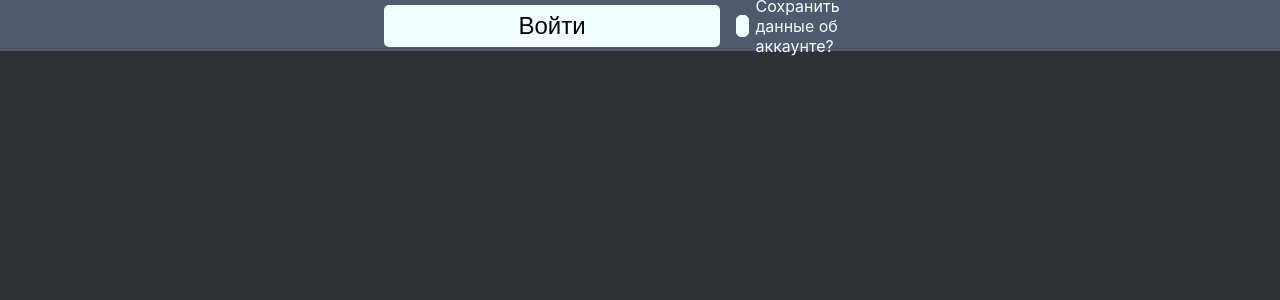
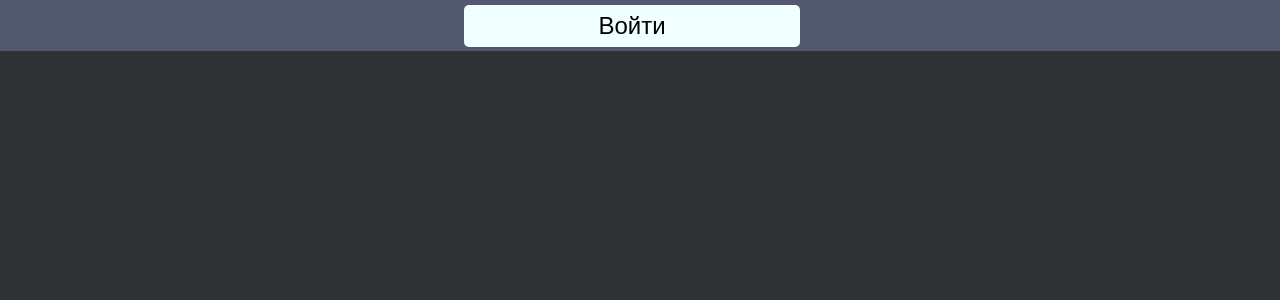
Before and after one commit to Huzzky/chat-global, a React (Create React App) app: page / in a window 1280 px wide. Shown: the top 300 px of the page. Built offline with nearby package versions, Linux system fonts and the light colour scheme.

Commit message:
delete storage and save account

```diff
--- a/src/App.tsx
+++ b/src/App.tsx
@@ -2,6 +2,7 @@ import styles from './App.module.scss'
 import UserPanelOrAuth from './components/UserPanelOrAuth/UserPanelOrAuth'
 import { configConnect2Firebase } from './config'
 import firebase from 'firebase/app'
+import ChatPage from './components/chat/ChatPage'
 
 firebase.initializeApp(configConnect2Firebase)
 
@@ -9,6 +10,7 @@ const App = (): JSX.Element => {
   return (
     <div className={styles.App}>
       <UserPanelOrAuth />
+      <ChatPage />
     </div>
   )
 }
--- a/src/api/connectToGoogle.ts
+++ b/src/api/connectToGoogle.ts
@@ -10,7 +10,7 @@ const connectToGoogle = (dispatch: Function) => {
     .signInWithPopup(provider)
     .then((result: any) => {
       const profile = result.additionalUserInfo.profile
-      void constAuthUserActions.authSuccess(dispatch, profile, false)
+      void constAuthUserActions.authSuccess(dispatch, profile)
     })
     .catch((_) => {
       void console.log('error')
--- a/src/components/UserPanelOrAuth/SignIn/CheckboxForChoiceSaveAccountInStorage.tsx
+++ /dev/null
@@ -1,38 +0,0 @@
-import { memo } from 'react'
-import { useDispatch } from 'react-redux'
-import { AUTH_USER_SAVE_DATA_ACCOUNT_IN_STORAGE } from '../../../const'
-
-const CheckboxForChoiceSaveAccountInStorage = ({
-  className,
-}: {
-  className: { readonly [key: string]: string }
-}) => {
-  const dispatch = useDispatch()
-  const dispatchValueCheckboxToStore = (value: boolean) => {
-    dispatch({
-      type: AUTH_USER_SAVE_DATA_ACCOUNT_IN_STORAGE,
-      choiceSaveInStorage: value,
-    })
-  }
-  return (
-    <div className={className.userPanel__checkboxContainer}>
-      <input
-        className={className.userPanel__checkboxField}
-        type="checkbox"
-        id="checkboxSaveCookiesAccount"
-        onChange={(e) => {
-          dispatchValueCheckboxToStore(e.currentTarget.checked)
-        }}
-      ></input>
-      <label
-        htmlFor="checkboxSaveCookiesAccount"
-        className={className.userPanel__checkboxContainer__label}
-      ></label>
-      <label htmlFor="checkboxSaveCookiesAccount">
-        Сохранить данные об аккаунте?
-      </label>
-    </div>
-  )
-}
-
-export default memo(CheckboxForChoiceSaveAccountInStorage)
--- a/src/components/UserPanelOrAuth/SignIn/SignInContainter.tsx
+++ b/src/components/UserPanelOrAuth/SignIn/SignInContainter.tsx
@@ -1,5 +1,4 @@
 import { memo } from 'react'
-import CheckboxForChoiceSaveAccountInCookies from './CheckboxForChoiceSaveAccountInStorage'
 import { InputBtnToAccount } from './InputBtnToAccount'
 
 const SignInContainter = ({
@@ -10,7 +9,6 @@ const SignInContainter = ({
   return (
     <div className={styles.userPanel__containerSignIn}>
       <InputBtnToAccount className={styles} />
-      <CheckboxForChoiceSaveAccountInCookies className={styles} />
     </div>
   )
 }
--- /dev/null
+++ b/src/components/chat/ChatPage.tsx
@@ -0,0 +1,7 @@
+import { memo } from 'react'
+
+const ChatPage = () => {
+  return <div></div>
+}
+
+export default memo(ChatPage)
--- a/src/store/actions/constAuthUserActions.ts
+++ b/src/store/actions/constAuthUserActions.ts
@@ -11,11 +11,7 @@ const constAuthUserActions = {
     profile: {
       readonly [key: string]: string
     },
-    choiceSaveInStorage: boolean,
   ) {
-    if (choiceSaveInStorage) {
-    } else {
-    }
     dispatch({
       type: AUTH_USER_SUCCESS_WITH_GOOGLE_ACCOUNT,
       userName: profile.name,
```
